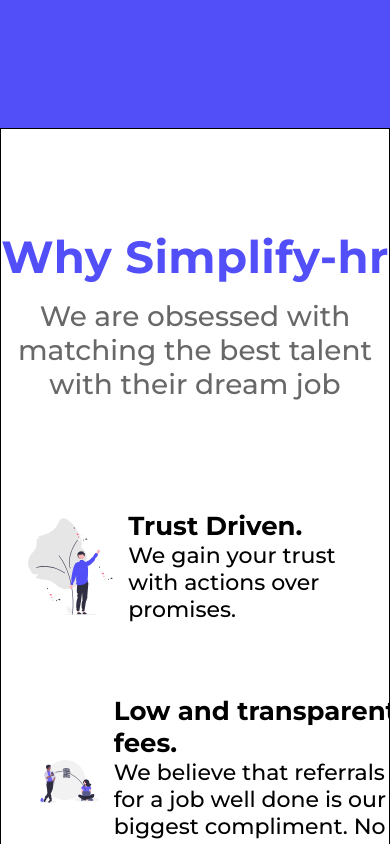
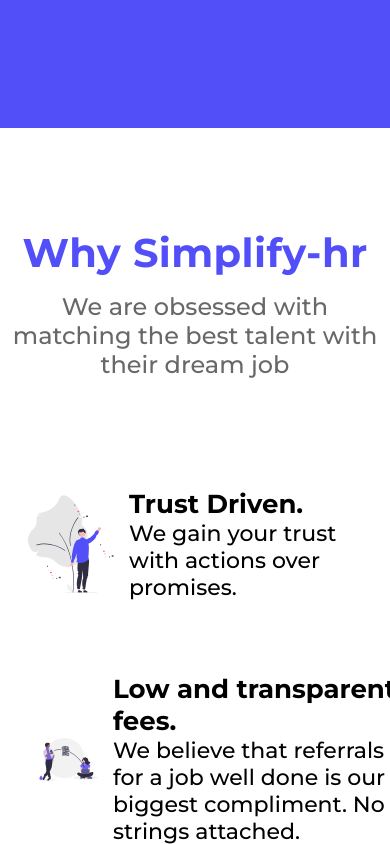
Before and after one commit to SmaelNicolas/Simplifyhr, a React (Create React App) app: page / in a window 390 px wide. Shown: the part 800-1644 px from the top of the page. Built offline with nearby package versions, Linux system fonts and the light colour scheme.

Commit message:
media querys

```diff
--- a/src/pages/Home/WhyUs/WhyUsStyled.js
+++ b/src/pages/Home/WhyUs/WhyUsStyled.js
@@ -4,7 +4,6 @@ export const WhyUsContainer = styled.section`
 	width: 100%;
 
 	padding: 100px 0px;
-	border: 1px solid black;
 
 	display: flex;
 	flex-direction: column;
@@ -22,6 +21,15 @@ export const TitleStyled = styled.div`
 	font-weight: 700;
 	letter-spacing: 0.4px;
 	text-align: center;
+	@media (max-width: 1089px) {
+		font-size: 40px;
+	}
+	@media (max-width: 370px) {
+		font-size: 35px;
+	}
+	@media (max-width: 350px) {
+		font-size: 30px;
+	}
 `;
 
 export const SubtitleStyled = styled.div`
@@ -31,6 +39,14 @@ export const SubtitleStyled = styled.div`
 	font-weight: 500;
 	font-size: 28px;
 	margin-bottom: 50px;
+	padding: 0px 10px;
+
+	@media (max-width: 1089px) {
+		font-size: 24px;
+	}
+	@media (max-width: 330px) {
+		font-size: 20px;
+	}
 `;
 
 export const ButtonStyled = styled.a`
```
